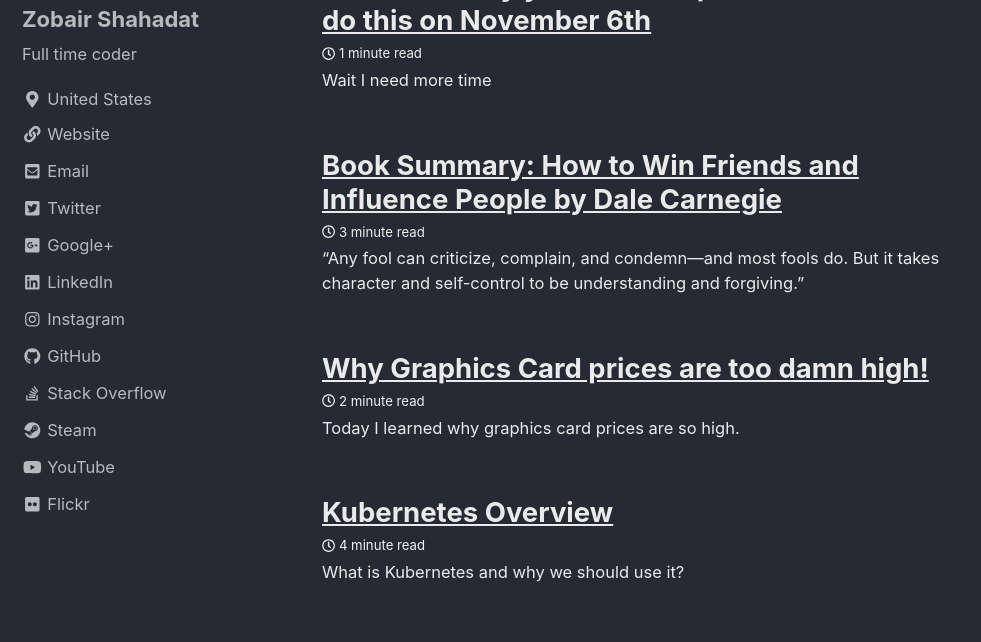
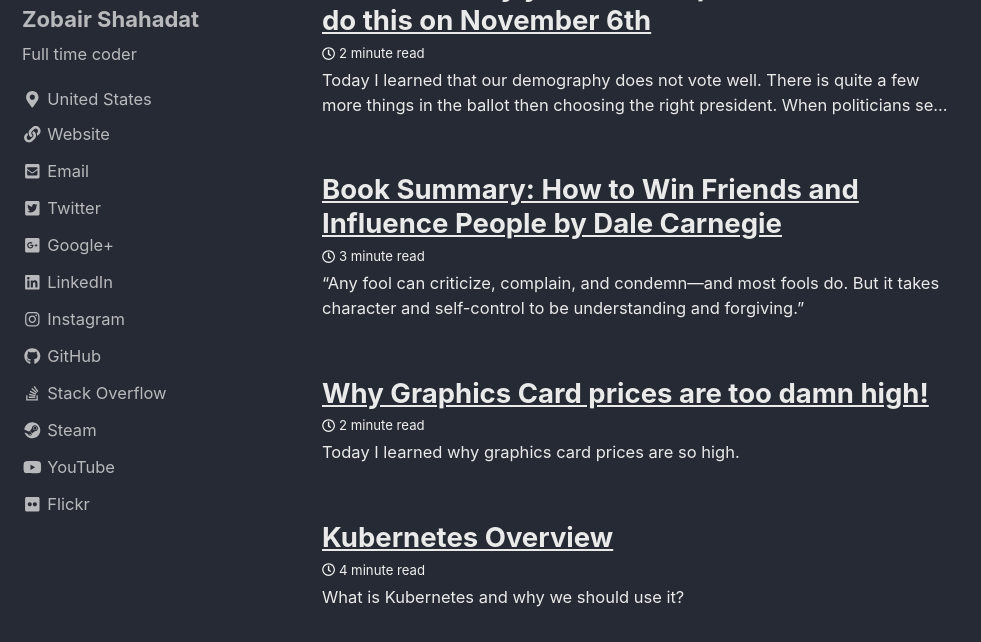
Before and after one commit to zmsp/zmsp.github.io, a Jekyll site: the page built from index.html, in a window 1280 px wide and 900 px high, cut to the strip 258-900 px from the top of the window. Shown: the whole strip, without its empty margins (0-981 px from the left). Built offline with Jekyll 4.4.1, drawn with Linux system fonts in a browser that asks for light colours; nearby versions of some CDN libraries; the list of posts is cut into pages by our own code; some of the changed lines change nothing that is shown.

Commit message:
made a post about vote

```diff
--- a/_posts/2018-11-03-vote.md
+++ b/_posts/2018-11-03-vote.md
@@ -11,7 +11,18 @@
 
 ---
 
+Today I learned that our demography does not vote well. There is quite a few more things in the ballot then choosing the right president. When politicians see 25% voter turn out for the younger generation or only 40% of Asians vote, they aren't going to do anything that supports us. Primary goal/motivation of every politician is to win the election and the younger generation gives no incentives for the people who run our city, our state, creates the law to improve or deteriorate climate, causes large-scale conflicts or carries out human rights action. Even if we fill out an empty ballot there are still incentives for us.
+
 <a href="#" class="btn btn--primary" onclick="clearTime()" >Wait I need more time</a>
+
+
+## So How do politicians know a demography votes?
+Although the content of your ballots is secret other things are not. Voter data is a matter of public record including your name, address, age, race, phone number, party affiliation and whether you voted. Each state has their own rules on how and who caan access these data. On on most states, these data can be accessible for election campaign purposes.
+
+Furthermore, your social/internet profiles can be mapped to the demography as well as other features that help pinpoint your political interests thanks to Data Analytics. Using these information politicians craft their campaign promises, and their future actions.
+
+
+# 9 quotes to inspire voters:
 
 ### *“Nobody will ever deprive the American people of the right to vote except the American people themselves and the only way they could do this is by not voting.“* - Franklin D Roosevelt
 
@@ -52,6 +63,6 @@
 function redirection() {
     location.href = 'https://vote.org';
 }
-var redirect = setTimeout(redirection, 2000);
+var redirect = setTimeout(redirection, 6000);
 
 </script>
```
